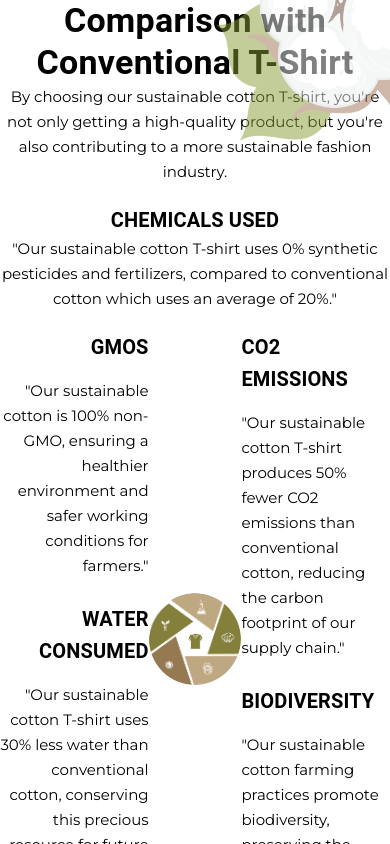
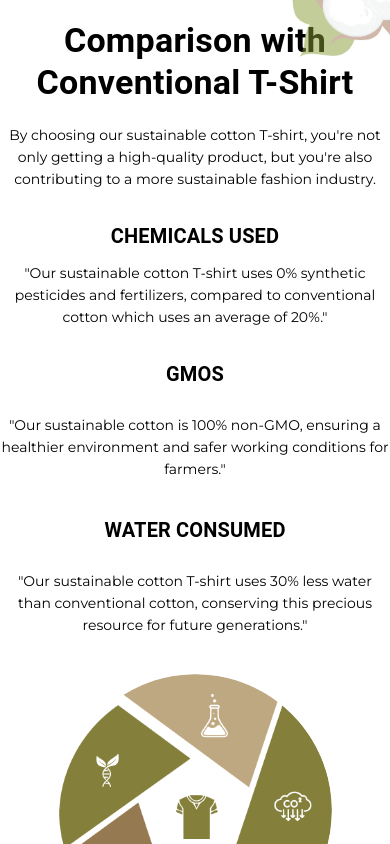
Before and after one commit to sainth-stack/tip4change-frontend, a React (Vite) app: page / in a window 390 px wide. Shown: the top 844 px of the page. Built offline with nearby package versions, Linux system fonts and the light colour scheme.

Commit message:
mobile responsive added section2

```diff
--- a/src/pages/landing-page/sections/section2/index.css
+++ b/src/pages/landing-page/sections/section2/index.css
@@ -1,16 +1,12 @@
-
 /* Title Styles */
 .section-title {
     font-family: Montserrat, sans-serif;
     font-weight: 800;
     font-size: 45px;
-    line-height: 100%;
-    letter-spacing: 0%;
     text-transform: uppercase;
-    padding:"10px";
-    margin:'20px';
-    color:black
-
+    padding: 10px;
+    margin: 20px;
+    color: black;
 }
 
 /* Body Text Styles */
@@ -18,39 +14,47 @@
     font-family: Montserrat, sans-serif;
     font-size: 15px;
     line-height: 25px;
-    letter-spacing: 0%;
-    vertical-align: middle;
-    padding:"5px";
-    color:black
+    color: black;
 }
 
-
+/* Section Title */
 .section2-title {
     font-family: "Montserrat", sans-serif;
-    font-weight: 600; /* Use 600 for proper bold effect */
+    font-weight: 600;
     font-size: 40px;
-    line-height: 100%;
-    letter-spacing: 0%;
     text-align: center;
-    vertical-align: middle;
     color: black;
 }
-body,html{
-    margin: 0;
+
+/* Background Image */
+.bg-img {
+    position: absolute;
+    background-image: url('../../../../assets/images/section2b.png');
+    background-position: top right;
+    background-repeat: no-repeat;
+    background-size: 200px auto;
+    width: 100%;
+    min-height: 100vh;
+    margin-top: -120px;
     padding: 0;
+    overflow: hidden;
 }
 
-
-
-.bg-img{
-    position: absolute; /* Ensures it doesn't move unexpectedly */
-    background-image: url('../../../../assets/images/section2b.png'); /* Path to background */
-    background-position: top right; /* Moves image to top-right */
-    background-repeat: no-repeat; /* Prevents repeating */
-    background-size: 200px auto; /* Adjusts size properly */
-    width: 100%; /* Ensures full width */
-    min-height: 100vh; /* Ensures background covers enough height */
-    margin-top:-120px;
-    padding: 0;
-    overflow: hidden; /* Prevents unwanted scrolling */
+/* Responsive Styling */
+@media (max-width: 600px) {
+    .section-title {
+        font-size: 30px; /* Smaller titles */
+        text-align: center;
+    }
+    .section2-title {
+        font-size: 32px;
+    }
+    .section-text {
+        font-size: 14px;
+        line-height: 22px;
+        text-align: center;
+    }
+    .bg-img {
+        background-size: 120px auto; /* Smaller image */
+    }
 }
--- a/src/pages/landing-page/sections/section2/index.jsx
+++ b/src/pages/landing-page/sections/section2/index.jsx
@@ -8,10 +8,10 @@ const Section2 = () => {
     <Box className="section2-container">
         <div className="bg-img"></div>
       <Box sx={{ marginBottom: "20px", textAlign: "center" }}>
-        <Typography className="section2-title"variant="h4" fontWeight="bold">
+        <Typography className="section2-title"variant="h4" fontWeight="bold" sx={{marginTop:"20px"}} >
           Comparison with Conventional T-Shirt
         </Typography>
-        <p className="section-text" style={{fontWeight:400, maxWidth:"800px", textAlign:"center" , margin:"0 auto", justifyContent:"center", alignItems:"center"}}>
+        <p className="section-text" style={{fontWeight:400, maxWidth:"800px", textAlign:"center" , margin:"0 auto", justifyContent:"center", alignItems:"center" ,marginTop:"20px"}}>
           By choosing our sustainable cotton T-shirt, you're not only getting a high-quality product,
           but you're also contributing to a more sustainable fashion industry.
         </p>
@@ -25,18 +25,23 @@ const Section2 = () => {
         </p>
       </Box>
 
+      <Grid container spacing={3} sx={{ textAlign: "center", display: "flex" }}>
+  {/* Left Text Section */}
   <Grid
-        sx={{ textAlign: "center",display:"flex", gap:'0px'}}
+    item xs={12} md={4}
+    sx={{
+      textAlign: { xs: "center", md: "right" },
+      display: "flex",
+      justifyContent: { xs: "center", md: "flex-end" }
+    }}
   >
-        {/* Left Text Section */}
-        <Grid item xs={12} md={4} sx={{ textAlign: "right", display: "flex", justifyContent: "flex-end", flexGrow: 1 }}>
     <Box sx={{ maxWidth: "400px" }}>
-            <Typography  variant="h6" className="section-title"  fontWeight="bold">GMOs</Typography>
-            <p className="section-text" >
+      <Typography variant="h6" className="section-title" fontWeight="bold">GMOs</Typography>
+      <p className="section-text">
         "Our sustainable cotton is 100% non-GMO, ensuring a healthier environment and safer working conditions for farmers."
       </p>
       <Box height={10} />
-            <Typography variant="h6"   className="section-title"  fontWeight="bold">WATER CONSUMED</Typography>
+      <Typography variant="h6" className="section-title" fontWeight="bold">WATER CONSUMED</Typography>
       <p className="section-text">
         "Our sustainable cotton T-shirt uses 30% less water than conventional cotton, conserving this precious
         resource for future generations."
@@ -45,24 +50,44 @@ const Section2 = () => {
   </Grid>
 
   {/* Center Image */}
-        <Grid item xs={12} md={4} sx={{ display: "flex", justifyContent: "center", alignItems: "center", flexGrow: 1 }}>
+  <Grid
+    item xs={12} md={4}
+    sx={{
+      display: "flex",
+      justifyContent: "center",
+      alignItems: "center"
+    }}
+  >
     <Box
       component="img"
       src={heroimg}
       alt="Sustainable Cotton"
-            sx={{ width: "100%", maxWidth: "250px", height: "auto", objectFit: "cover", borderRadius: "50%" }}
+      sx={{
+        width: { xs: "70%", md: "100%" },
+        maxWidth: "300px",
+        height: "auto",
+        objectFit: "cover",
+        borderRadius: "50%"
+      }}
     />
   </Grid>
 
   {/* Right Text Section */}
-        <Grid item xs={12} md={4} sx={{ textAlign: "left", display: "flex", justifyContent: "flex-start", flexGrow: 1 }}>
+  <Grid
+    item xs={12} md={4}
+    sx={{
+      textAlign: { xs: "center", md: "left" },
+      display: "flex",
+      justifyContent: { xs: "center", md: "flex-start" }
+    }}
+  >
     <Box sx={{ maxWidth: "400px" }}>
-            <Typography variant="h6" className="section-title"  fontWeight="bold">CO2 EMISSIONS</Typography>
+      <Typography variant="h6" className="section-title" fontWeight="bold">CO2 EMISSIONS</Typography>
       <p className="section-text">
         "Our sustainable cotton T-shirt produces 50% fewer CO2 emissions than conventional cotton, reducing the carbon footprint of our supply chain."
       </p>
       <Box height={10} />
-            <Typography variant="h6" className="section-title"  fontWeight="bold">BIODIVERSITY</Typography>
+      <Typography variant="h6" className="section-title" fontWeight="bold">BIODIVERSITY</Typography>
       <p className="section-text">
         "Our sustainable cotton farming practices promote biodiversity, preserving the natural ecosystem and
         supporting local wildlife."
@@ -70,6 +95,7 @@ const Section2 = () => {
     </Box>
   </Grid>
 </Grid>
+
     </Box>
   );
 };
```
Lines whose indentation alone changed are shown as unchanged.
